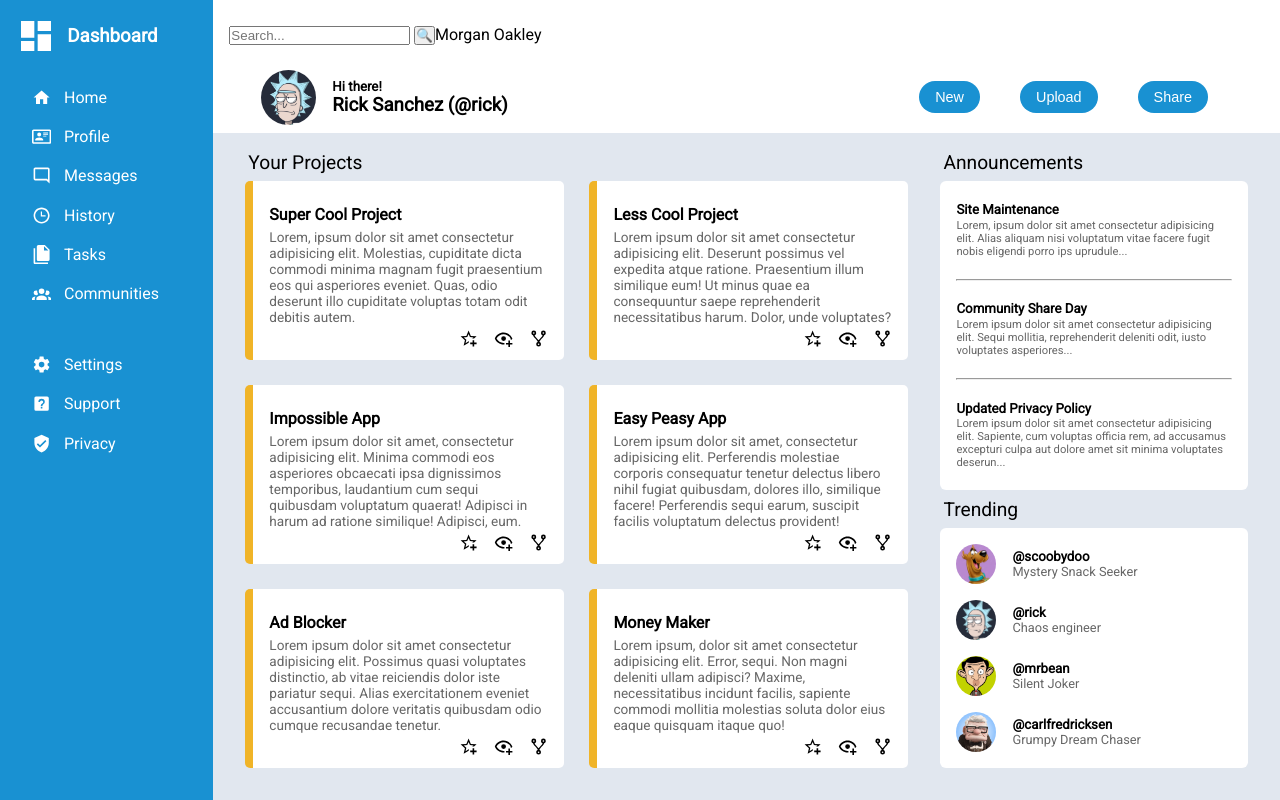
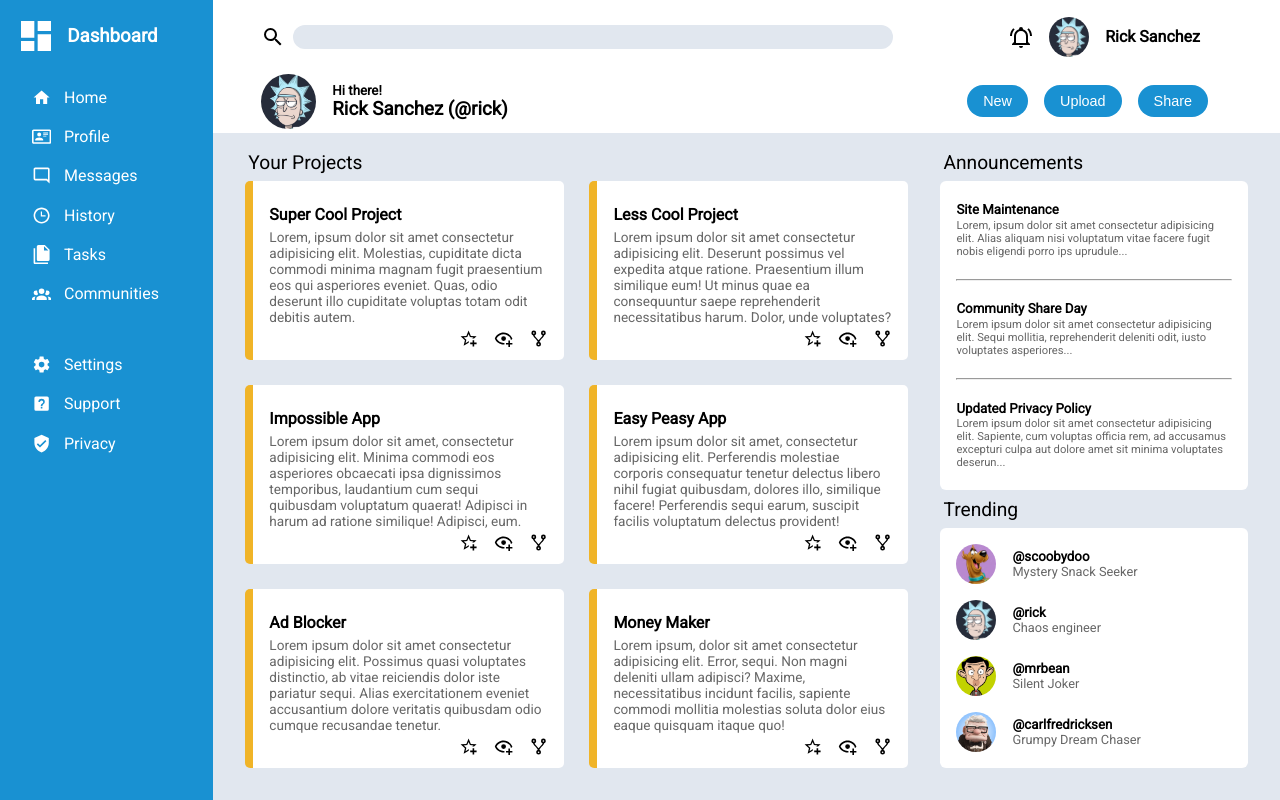
Before and after one commit to apociello/Dashboard, a plain HTML site: page index.html in a window 1280 px wide. Drawn offline with Linux system fonts and the light colour scheme.

Commit message:
Improve the style of the header searchbar, spacing, sizes, icons,...

```diff
--- a/index.html
+++ b/index.html
@@ -89,13 +89,22 @@
 
             <header class="header">
                 <div class="top">
+                    <div class="search">
+                        <svg xmlns="http://www.w3.org/2000/svg" viewBox="0 0 24 24" class="top-icon"><title>magnify</title>
+                        <path d="M9.5,3A6.5,6.5 0 0,1 16,9.5C16,11.11 15.41,12.59 14.44,13.73L14.71,14H15.5L20.5,19L19,20.5L14,15.5V14.71L13.73,14.44C12.59,15.41 11.11,16 9.5,16A6.5,6.5 0 0,1 3,9.5A6.5,6.5 0 0,1 9.5,3M9.5,5C7,5 5,7 5,9.5C5,12 7,14 9.5,14C12,14 14,12 14,9.5C14,7 12,5 9.5,5Z" /></svg>
+                        <form action="" method="get">
+                        <input type="search" name="q" aria-label="search">
+                    </form>
+                    </div>
 
-                    <form action="" method="get">
-                        <input type="search" name="q" placeholder="Search..." aria-label="search">
-                        <button type="submit">🔍</button>
-                    </form>
 
-                    <p>Morgan Oakley</p>
+                    <div class="top-right">
+                        <svg xmlns="http://www.w3.org/2000/svg" viewBox="0 0 24 24" class="top-icon"><title>bell-ring-outline</title>
+                        <path d="M10,21H14A2,2 0 0,1 12,23A2,2 0 0,1 10,21M21,19V20H3V19L5,17V11C5,7.9 7.03,5.17 10,4.29C10,4.19 10,4.1 10,4A2,2 0 0,1 12,2A2,2 0 0,1 14,4C14,4.1 14,4.19 14,4.29C16.97,5.17 19,7.9 19,11V17L21,19M17,11A5,5 0 0,0 12,6A5,5 0 0,0 7,11V18H17V11M19.75,3.19L18.33,4.61C20.04,6.3 21,8.6 21,11H23C23,8.07 21.84,5.25 19.75,3.19M1,11H3C3,8.6 3.96,6.3 5.67,4.61L4.25,3.19C2.16,5.25 1,8.07 1,11Z" /></svg>
+                        <img src="images/rick.jpg" alt="avatar">
+                        <h4>Rick Sanchez</h4>
+                    </div>
+
 
                 </div>
 
--- a/style.css
+++ b/style.css
@@ -71,7 +71,7 @@ body {
 }
 
 .main-content {
-    background-color: hsl(214, 32%, 91%);;
+    background-color: hsl(214, 32%, 91%);
     display: grid;
     grid-template-columns: 2fr 1fr;
 }
@@ -139,6 +139,44 @@ article.project p {
 .top {
     padding: 1rem;
     display: flex;
+    justify-content: space-between;
+    align-items: center;
+}
+
+.top .search {
+    display: flex;
+    gap: 0.5rem;
+    margin-left: 2rem;
+}
+
+.top input {
+    font-size: 1rem;
+    padding: 0.5rem;
+    width: 600px;
+    border-radius: 20px;
+    border: none;
+    background-color: hsl(214, 32%, 91%);
+    height: 1.5rem;
+}
+
+.top img {
+    width: 40px;
+    height: 40px;
+    border-radius: 50%;
+    object-fit: cover;
+    object-position: center 60%;
+
+}
+
+.top-right {
+    display: flex;
+    gap: 1rem;
+    align-items: center;
+    margin-right: 4rem;
+}
+
+.top-icon {
+    width: 1.5rem;
 }
 
 .bottom {
@@ -146,7 +184,7 @@ article.project p {
     display: flex;
     align-items: center;
     justify-content: space-between;
-    margin: 0 3rem;
+    margin: 0 3rem 0.25rem;
 }
 
 img.bottom-avatar {
@@ -156,7 +194,7 @@ img.bottom-avatar {
 
 .buttons {
     display: flex;
-    gap: 2.5rem;
+    gap: 1rem;
     margin-right: 1.5rem;
 }
 
```
